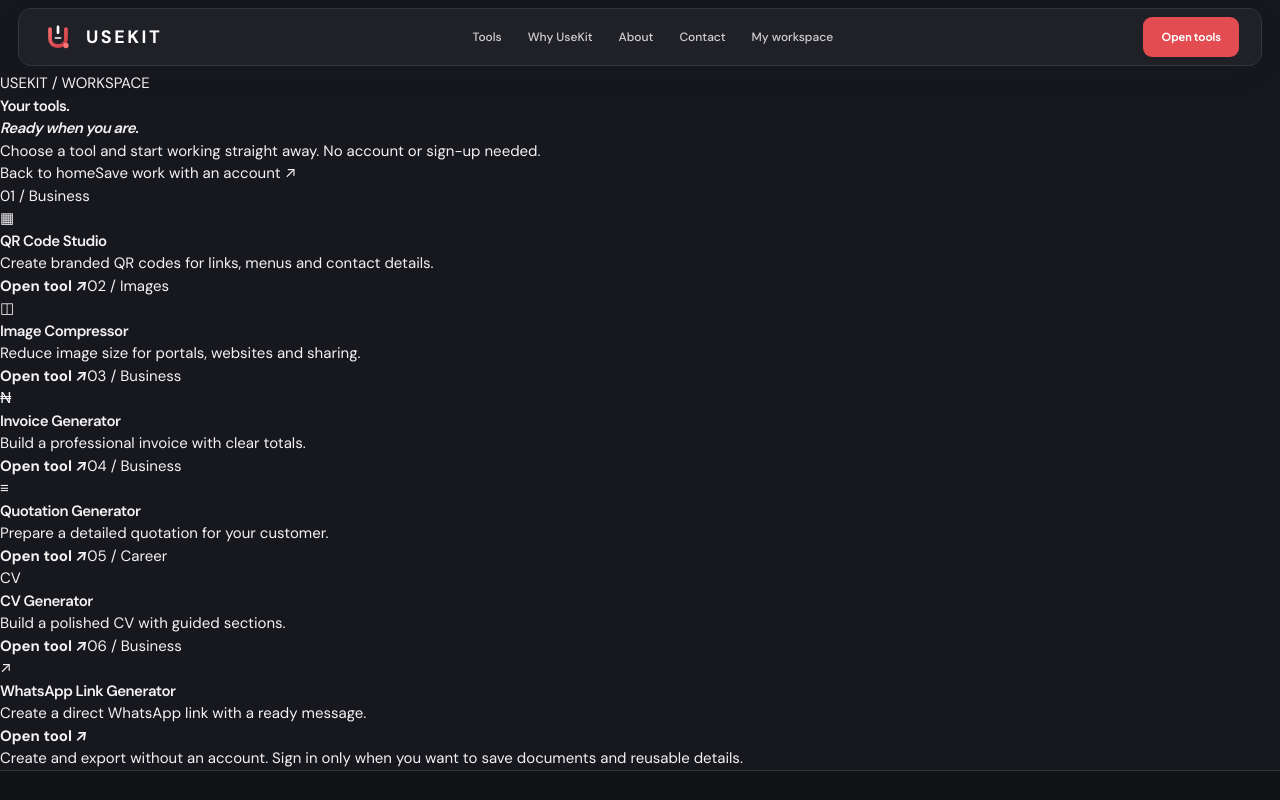
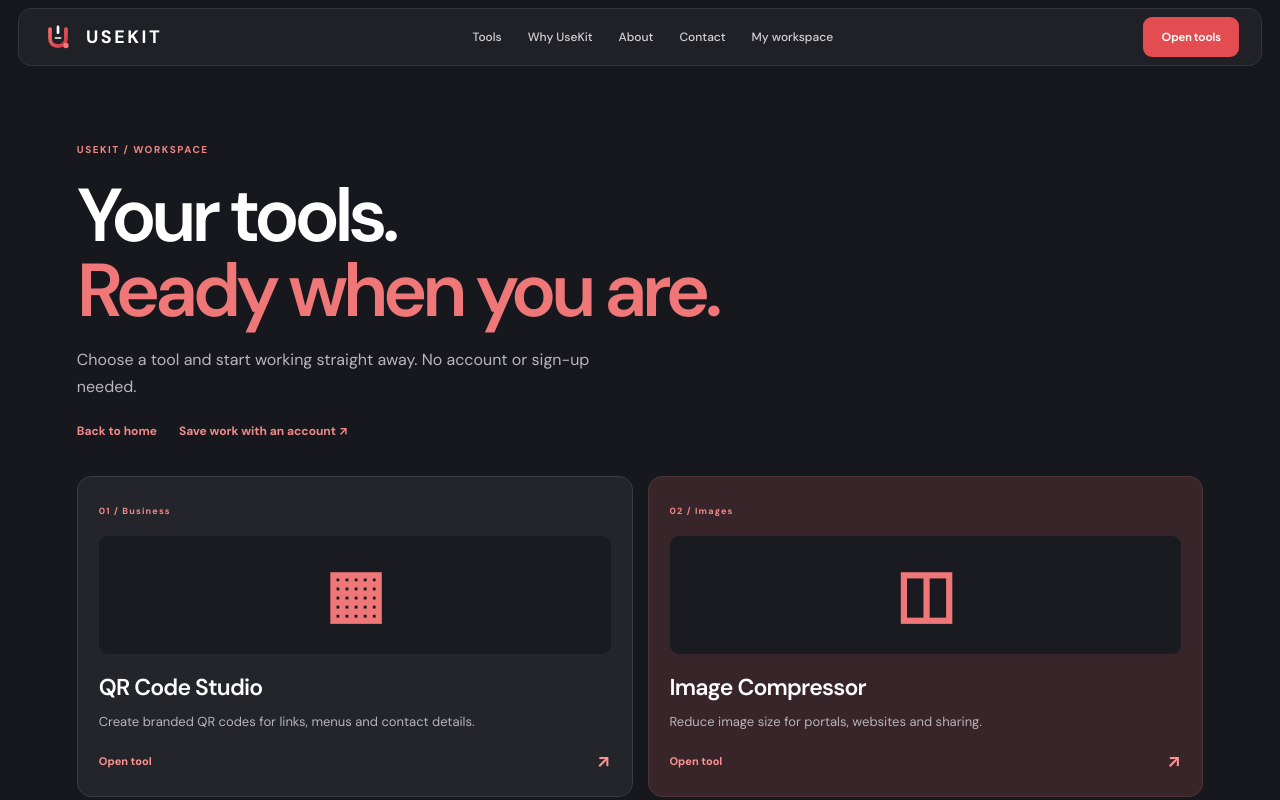
Before and after one commit to successobialo-git/usekit-ng, a Next.js app: page /workspace in a window 1280 px wide. Shown: the top 800 px of the page. Built offline with nearby package versions, Linux system fonts and the light colour scheme.

Commit message:
Style the public no-signup workspace entry page

```diff
--- a/src/app/globals.css
+++ b/src/app/globals.css
@@ -715,3 +715,26 @@ a{color:inherit}
  .content-page{padding:18px 12px 55px}
 }
 @media(prefers-reduced-motion:reduce){*,*::before,*::after{scroll-behavior:auto!important;animation:none!important;transition:none!important}}
+
+
+.public-workspace{max-width:1440px;margin:0 auto;padding:65px clamp(16px,6vw,82px) 85px;background:#17181d;color:#f4f2f2;min-height:85vh}
+.public-workspace>header{max-width:1260px;margin:0 auto 36px}
+.public-workspace>header>span{font-size:10px;letter-spacing:.15em;color:#ef8585;font-weight:800}
+.public-workspace>header h1{font-size:clamp(48px,6vw,75px);line-height:1;letter-spacing:-.07em;margin:18px 0;color:#fff}
+.public-workspace>header h1 em{font-style:normal;color:#ef7778}
+.public-workspace>header p{max-width:570px;font-size:16px;line-height:1.7;color:#b9b5bc}
+.workspace-actions{display:flex;gap:22px;flex-wrap:wrap;margin-top:22px}
+.workspace-actions a{font-size:12px;color:#f18a8a;font-weight:700}
+.workspace-tool-grid{max-width:1260px;margin:0 auto;display:grid;grid-template-columns:repeat(2,minmax(0,1fr));gap:15px}
+.workspace-tool-card{min-width:0;padding:21px;border:1px solid #3a3b43;border-radius:14px;background:#24252b;transition:transform .2s,border-color .2s}
+.workspace-tool-card.alt{background:#382529;border-color:#503338}
+.workspace-tool-card:hover{transform:translateY(-3px);border-color:#e34c50}
+.workspace-tool-number{font-size:9px;letter-spacing:.13em;color:#f18a8a;font-weight:800}
+.workspace-tool-art{height:118px;margin:16px 0;display:grid;place-items:center;border-radius:9px;background:#1a1b20}
+.workspace-tool-art>span{font-size:64px;font-weight:800;color:#ef7778}
+.workspace-tool-card h2{font-size:23px;color:#fff;margin:0 0 7px}
+.workspace-tool-card p{font-size:13px;line-height:1.6;color:#b7b3ba;margin:0 0 15px}
+.workspace-tool-card>b{display:flex;justify-content:space-between;align-items:center;color:#ff9292;font-size:11px}
+.workspace-tool-card>b i{font-size:18px;font-style:normal}
+.workspace-footnote{max-width:1260px;margin:25px auto 0;color:#929098;font-size:12px;line-height:1.6}
+@media(max-width:600px){.public-workspace{padding:42px 14px 60px}.public-workspace>header h1{font-size:48px}.public-workspace>header p{font-size:14px}.workspace-tool-grid{grid-template-columns:minmax(0,1fr);gap:11px}.workspace-tool-card{padding:16px}.workspace-tool-art{height:100px}.workspace-tool-card h2{font-size:21px}}
```
